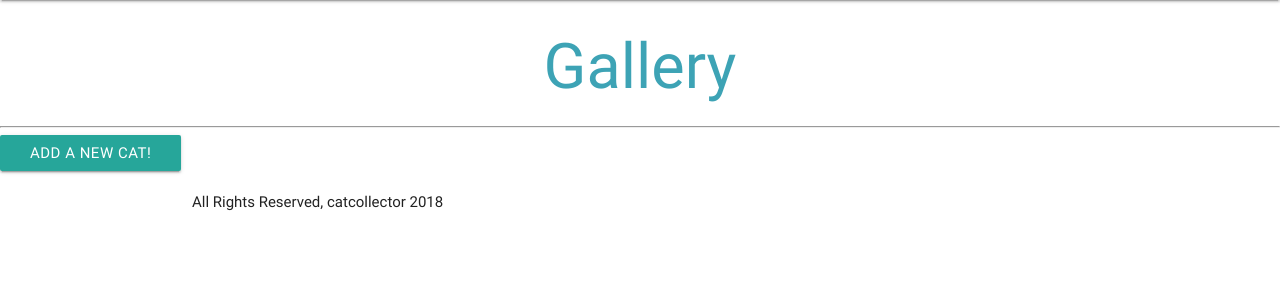
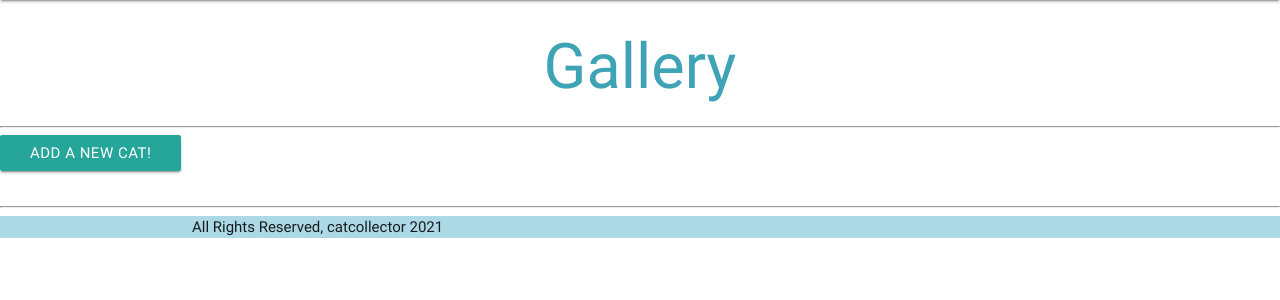
Before and after one commit to charlenebatiste/django-catcollector, a Django app: page /cats/ in a window 1280 px wide. Shown: the part 64-364 px from the top of the page. Run offline with Django 3.2, Linux system fonts and the light colour scheme; data that the repository does not hold is empty.

Commit message:
continued styling gallery page

```diff
--- a/main_app/static/style.css
+++ b/main_app/static/style.css
@@ -2,3 +2,16 @@ h1 {
     color: rgb(61, 163, 181);
     text-align: center;
 }
+
+.gallery{
+    margin: 1em;
+}
+.gallery__item{
+    border: 1px solid rgb(77, 77, 87);
+    background-color: rgb(202, 228, 237);
+    margin: .2em;
+}
+
+.footerWrapper{
+    background-color: lightblue;
+}
--- a/main_app/templates/base.html
+++ b/main_app/templates/base.html
@@ -25,12 +25,11 @@
         {% block content %}
         {% endblock %}
 
-        <footer>
-            <div class="footer-copyright">
-                <div class="container">
-                    All Rights Reserved, catcollector 2018
-                </div>
+        <hr />
+        <footer class="footerWrapper">
+            <div class="container">
+                <div>All Rights Reserved, catcollector 2021</div>
             </div>
-		</footer>
+    </footer>
     </body>
 </html>
--- a/main_app/templates/cats/index.html
+++ b/main_app/templates/cats/index.html
@@ -13,16 +13,15 @@
     <a href="/cats/create" class="waves-effect waves-light btn">Add a New Cat!</a>
 </div>
 
-
+<section class="gallery">
 
 <div class="row">
     {% for cat in cats %}
 
-    <div class="col s6 l3">
+    <div class="col s12 m10 l3 xl2 gallery__item">
         <p>Name: {{ cat.name }}</p>
-    <a href='/user/{{cat.user.username}}'>
-    <p>Adopted By: {{cat.user.username}}</p>
-    </a>
+
+    <p>Adopted By: <a href='/user/{{cat.user.username}}'>{{cat.user.username}}</a></p>
     {% if cat.age > 0 %}
         <p>Age: {{ cat.age }}</p>
     {% else %}
@@ -33,5 +32,6 @@
     </div>
     {% endfor %}
 </div>
+</section>
 
 {% endblock %}
```
